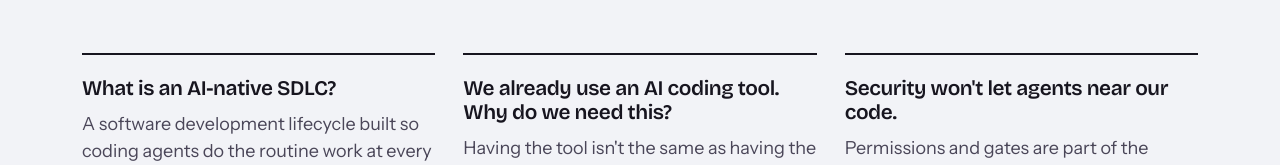
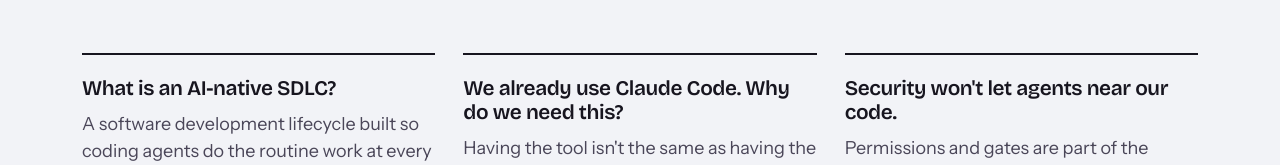
Before and after one commit to sdlc-experts/site, a plain HTML site: page index.html in a window 1280 px wide. Shown: the part 6146-6311 px from the top of the page. Drawn offline with Linux system fonts and the light colour scheme.

Commit message:
Restore Claude Code in the FAQ
Co-Authored-By: Claude Opus 5.5 <noreply@anthropic.com>
Claude-Session: https://claude.ai/code/session_01V4Mnp1XbmJf35kHjMBvVtF

```diff
--- a/index.html
+++ b/index.html
@@ -430,7 +430,7 @@ footer .wrap{padding-top:28px;padding-bottom:28px;display:flex;flex-wrap:wrap;ga
     </div>
     <div class="grid3">
       <div class="faq"><h3>What is an AI-native SDLC?</h3><p>A software development lifecycle built so coding agents do the routine work at every step, from request to spec to pull request, while people approve the decisions that need judgment. <a href="/ai-native-sdlc/">Read the guide</a>.</p></div>
-      <div class="faq"><h3>We already use an AI coding tool. Why do we need this?</h3><p>Having the tool isn't the same as having the workflow. The demo shows the specs, gates and review that turn usage into faster merges instead of more PRs to review.</p></div>
+      <div class="faq"><h3>We already use Claude Code. Why do we need this?</h3><p>Having the tool isn't the same as having the workflow. The demo shows the specs, gates and review that turn usage into faster merges instead of more PRs to review.</p></div>
       <div class="faq"><h3>Security won't let agents near our code.</h3><p>Permissions and gates are part of the setup: what agents may touch, where a person signs off, what runs only in CI.</p></div>
       <div class="faq"><h3>Does the decision wiki change things on its own?</h3><p>No. Agents propose entries; a person approves each one before any agent follows it.</p></div>
       <div class="faq"><h3>What do we have at the end of the two weeks?</h3><p>A coding agent that takes approved ideas to PRs, your product tool updating itself at every step, approval gates, a preview environment and AI review on every PR, one decision wiki across your repos, and a trained pilot squad. <a href="/core-sprint/">See the Core Sprint</a>.</p></div>
```
